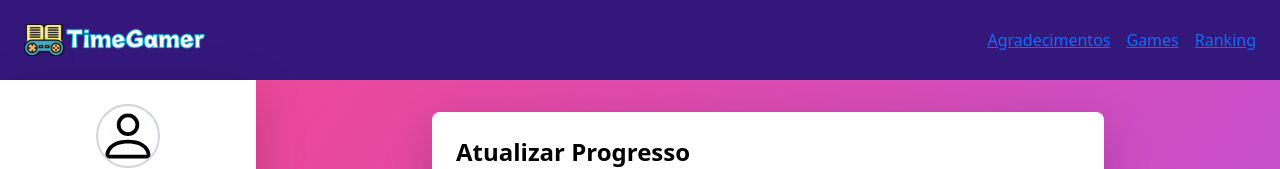
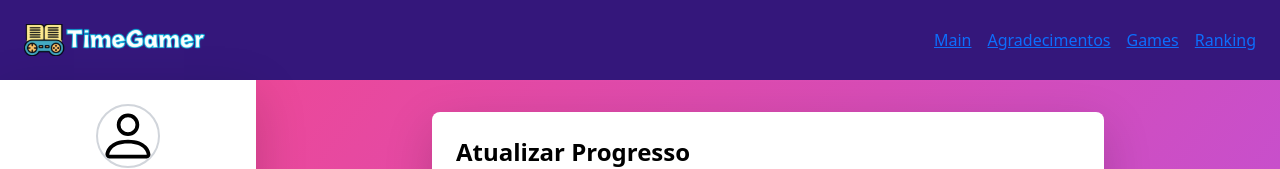
Before and after one commit to artmaia/timeGamer, a Next.js app: page /Gerenciamento in a window 1280 px wide. Shown: the top 169 px of the page. Built offline with nearby package versions, Linux system fonts and the light colour scheme; no server answers.

Commit message:
fix(ui): adicionar a opção de voltar a tela main

```diff
--- a/src/app/Gerenciamento/page.jsx
+++ b/src/app/Gerenciamento/page.jsx
@@ -262,6 +262,7 @@ const FormularioProgresso = () => {
 
         {/* Links no desktop */}
         <div className="d-none d-lg-flex space-x-4">
+          <Link href="/main" className="hover:text-blue-300">Main</Link>
           <Link href="/agradecimento" className="hover:text-blue-300">Agradecimentos</Link>
           <Link href="/games" className="hover:text-blue-300">Games</Link>
           <Link href="/ranking" className="hover:text-blue-300">Ranking</Link>
@@ -274,6 +275,7 @@ const FormularioProgresso = () => {
         >
           {/* Hamburger Icon */}
           <div className="space-y-1">
+            <div className="w-6 h-0.5 bg-white"></div>
             <div className="w-6 h-0.5 bg-white"></div>
             <div className="w-6 h-0.5 bg-white"></div>
             <div className="w-6 h-0.5 bg-white"></div>
--- a/src/app/atividades/page.jsx
+++ b/src/app/atividades/page.jsx
@@ -163,6 +163,7 @@ const ActivitiesPage = () => {
 
         {/* Links no desktop */}
         <div className="hidden lg:flex space-x-4">
+          <Link href="/main" className="hover:text-blue-300">Main</Link>
           <Link href="/agradecimento" className="hover:text-blue-300">Agradecimentos</Link>
           <Link href="/games" className="hover:text-blue-300">Games</Link>
           <Link href="/ranking" className="hover:text-blue-300">Ranking</Link>
@@ -178,6 +179,7 @@ const ActivitiesPage = () => {
             <div className="w-6 h-0.5 bg-white"></div>
             <div className="w-6 h-0.5 bg-white"></div>
             <div className="w-6 h-0.5 bg-white"></div>
+            <div className="w-6 h-0.5 bg-white"></div>
           </div>
         </button>
       </header>
@@ -185,6 +187,7 @@ const ActivitiesPage = () => {
       {/* Links - Mobile, below the logo */}
       <div className="lg:hidden text-center mt-4 mb-8">
         <div className="space-x-6 flex justify-center text-sm lg:text-base">
+          <Link href="/main" className="hover:text-blue-300">Main</Link>
           <Link href="/agradecimento" className="hover:text-blue-300">Agradecimentos</Link>
           <Link href="/games" className="hover:text-blue-300">Games</Link>
           <Link href="/ranking" className="hover:text-blue-300">Ranking</Link>
--- a/src/app/main/page.jsx
+++ b/src/app/main/page.jsx
@@ -133,6 +133,7 @@ export default function Main() {
         </div>
         {/* Links - Desktop */}
         <div className="hidden lg:flex space-x-6">
+          <Link href="/main" className="hover:text-blue-300">Main</Link>
           <Link href="/agradecimento" className="hover:text-blue-300">Agradecimentos</Link>
           <Link href="/games" className="hover:text-blue-300">Games</Link>
           <Link href="/ranking" className="hover:text-blue-300">Ranking</Link>
@@ -147,6 +148,7 @@ export default function Main() {
             <div className="w-6 h-0.5 bg-white"></div>
             <div className="w-6 h-0.5 bg-white"></div>
             <div className="w-6 h-0.5 bg-white"></div>
+            <div className="w-6 h-0.5 bg-white"></div>
           </div>
         </button>
       </header>
@@ -154,6 +156,7 @@ export default function Main() {
       {/* Links - Mobile, below the logo */}
       <div className="lg:hidden text-center mt-4 mb-8">
         <div className="space-x-6 flex justify-center text-sm lg:text-base">
+          <Link href="/main" className="hover:text-blue-300">Main</Link>
           <Link href="/about us" className="hover:text-blue-300">Agradecimentos</Link>
           <Link href="/games" className="hover:text-blue-300">Games</Link>
           <Link href="/ranking" className="hover:text-blue-300">Ranking</Link>
--- a/src/app/metas/page.jsx
+++ b/src/app/metas/page.jsx
@@ -283,6 +283,7 @@ const GoalsPage = () => {
         </div>
         {/* Links - Desktop */}
         <div className="hidden lg:flex space-x-6">
+          <Link href="/main" className="hover:text-blue-300">Main</Link>
           <Link href="/agradecimento" className="hover:text-blue-300">Agradecimentos</Link>
           <Link href="/games" className="hover:text-blue-300">Games</Link>
           <Link href="/ranking" className="hover:text-blue-300">Ranking</Link>
@@ -294,6 +295,7 @@ const GoalsPage = () => {
         >
           {/* Hamburger Icon */}
           <div className="space-y-1">
+            <div className="w-6 h-0.5 bg-white"></div>
             <div className="w-6 h-0.5 bg-white"></div>
             <div className="w-6 h-0.5 bg-white"></div>
             <div className="w-6 h-0.5 bg-white"></div>
--- a/src/app/recompensa/page.jsx
+++ b/src/app/recompensa/page.jsx
@@ -130,6 +130,7 @@ const RewardsPage = () => {
           <img src="/logo_header.svg" alt="Logo do Site" className="h-8" />
         </div>
         <div className="space-x-4">
+          <Link href="/main" className="hover:text-blue-300">Main</Link>
           <Link href="/agradecimento" className="hover:text-blue-300">Agradecimentos</Link>
           <Link href="/games" className="hover:text-blue-300">Games</Link>
           <Link href="/ranking" className="hover:text-blue-300">Ranking</Link>
```
